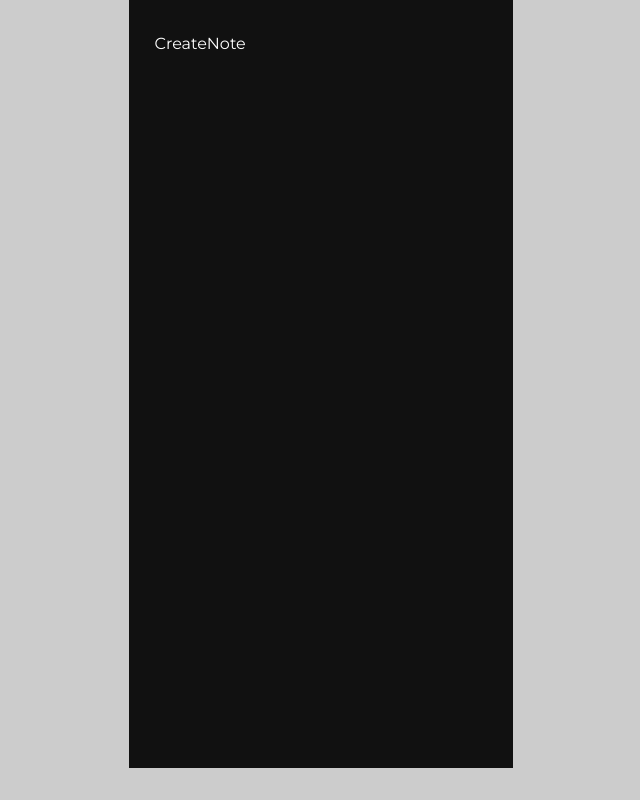
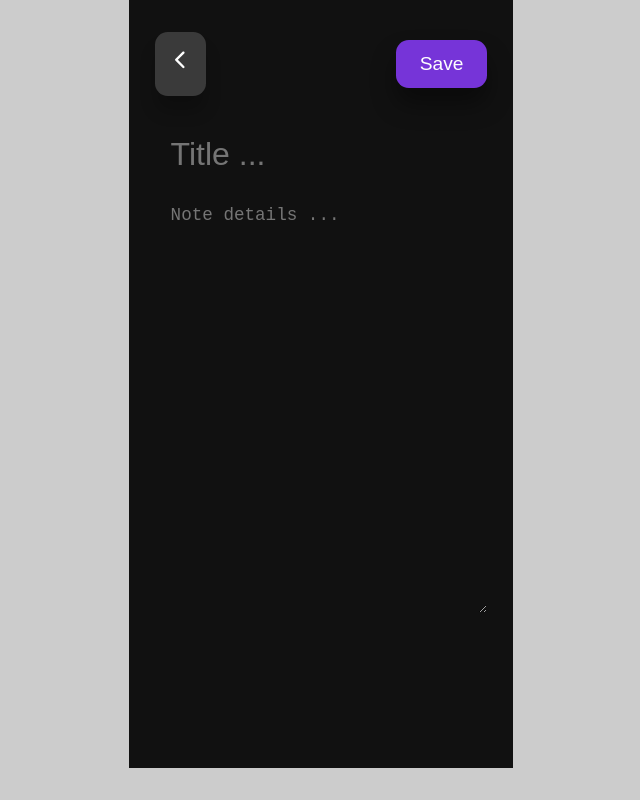
Before and after one commit to HM-Huong/HMH-Notes, a React (Vite) app: page /create-note in a window 1280 px wide. Shown: the whole page, without its empty margins (319-959 px from the left). Built offline with nearby package versions, Linux system fonts and the light colour scheme.

Commit message:
design create note page

```diff
--- a/src/pages/CreateNote.jsx
+++ b/src/pages/CreateNote.jsx
@@ -1,5 +1,19 @@
+import { Link } from 'react-router-dom';
+import { IoIosArrowBack } from 'react-icons/io';
+
 export default function CreateNote() {
 	return (
-		<div>CreateNote</div>
-	)
+		<section>
+			<header className='create-note__header'>
+				<Link to='/' className='btn'>
+					<IoIosArrowBack />
+				</Link>
+				<button className="btn lg primary">Save</button>
+			</header>
+			<form className="create-note__form">
+				<input type="text" autoFocus placeholder='Title ...' />
+				<textarea rows="20" placeholder='Note details ...'></textarea>
+			</form>
+		</section>
+	);
 }
```
